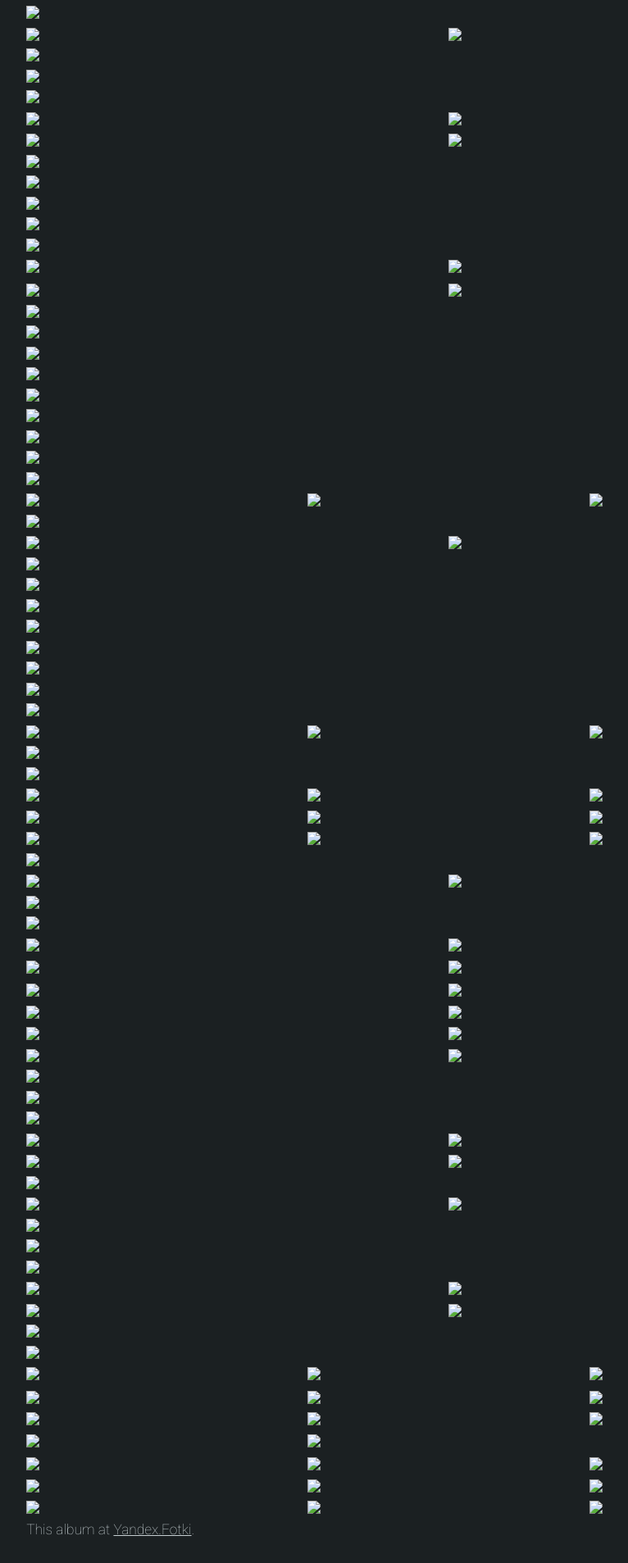
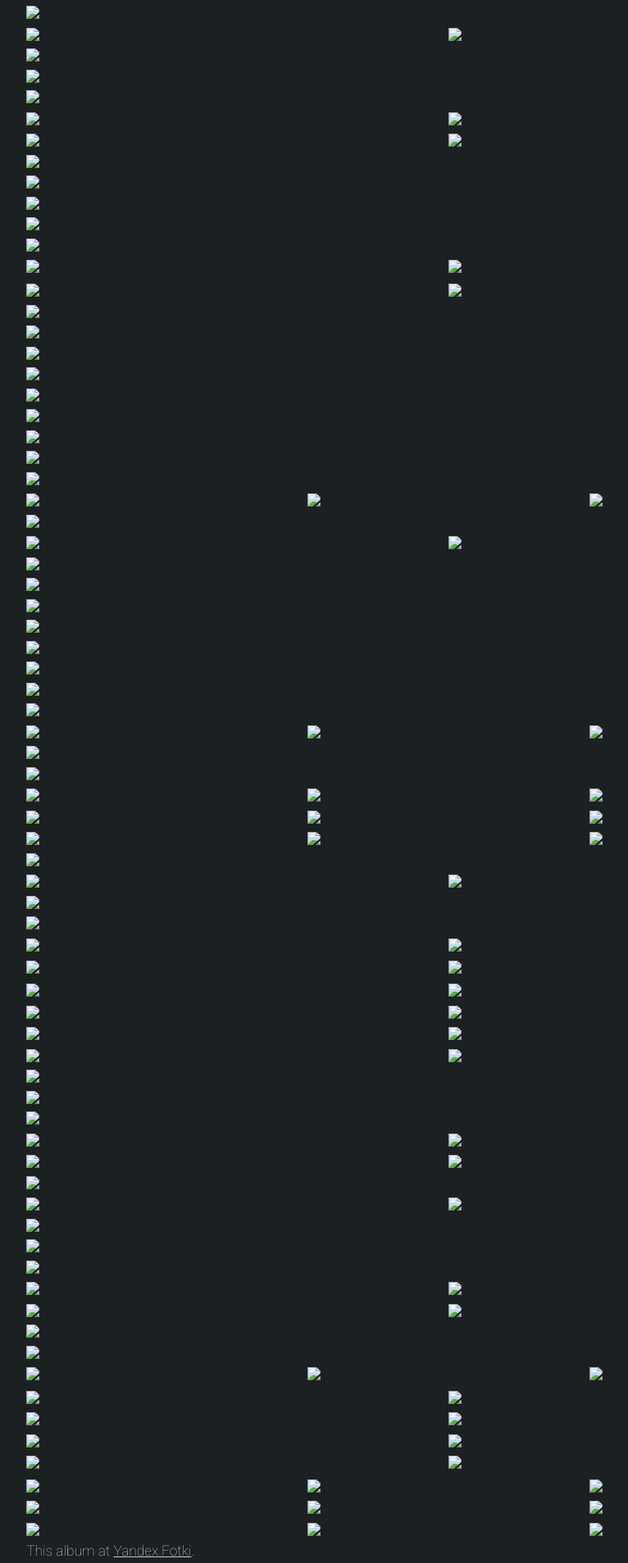
Before and after one commit to burmisha/burmisha.github.io, a Jekyll site: the page built from _posts/2014-04-05-mbconf.html, in a window 1280 px wide. Shown: the part 765-2672 px from the top of the page at 82% size, without its empty margins (98-864 px from the left). Built offline with Jekyll 4.4.1, drawn with Linux system fonts in a browser that asks for light colours; Markdown is read by kramdown in place of the engine named in the settings; before the commit the page ends 2645 px from its top, so only the background shows below that.

Commit message:
group photos by 8 and 9

```diff
--- a/_layouts/default.html
+++ b/_layouts/default.html
@@ -52,7 +52,7 @@ http://img-fotki.yandex.ru/get/(.*)_.*
 			{% assign i = i | plus: 1 %}
 			<div class="photo_group">
 			{% assign size = photo.urls | size %}
-			{% case size %}{% when 2 or 4 or 6 %}{% assign postfix = "L" %}{% assign row = "2" %}{% when 3 %}{% assign postfix = "M" %}{% assign row = "3" %}{% endcase %}
+			{% case size %}{% when 2 or 4 or 6 or 8 %}{% assign postfix = "L" %}{% assign row = "2" %}{% when 3 or 9 %}{% assign postfix = "M" %}{% assign row = "3" %}{% endcase %}
 			{% if page.debug %}{% for url in photo.urls %}<div class="caption">{{ url }}</div>{% endfor %}{% endif %}
 			{% for url in photo.urls %}<div class="photo box-sizing photo_one_of_{{ row }}"><img src="http://img-fotki.yandex.ru/get/6708/82500796.25/0_ccdf2_73d68fa4_{{ postfix }}"
 				data-src="http://img-fotki.yandex.ru/get/{{ url }}_{{ postfix }}.jpg"/></div>{% endfor %}
```
